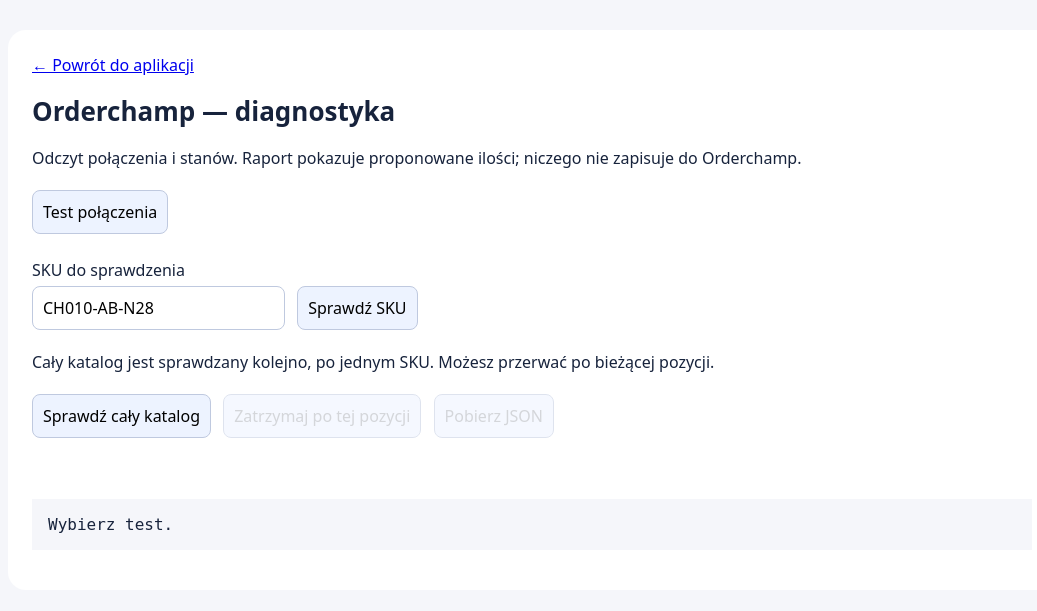
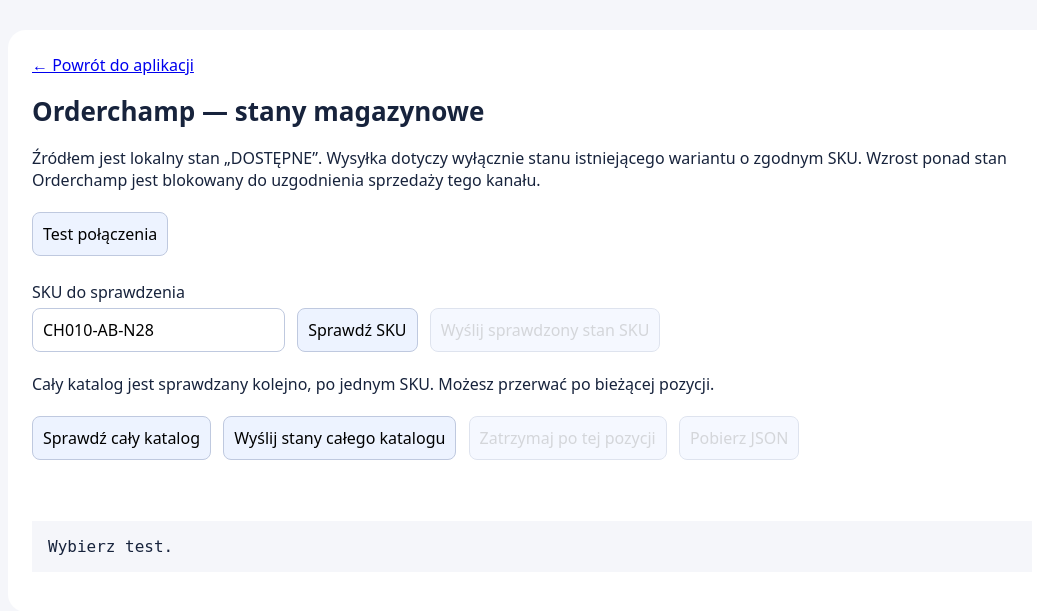
Before and after one commit to niedzwieckimn-ctrl/uchwyty, a Python web app: template templates/orderchamp_diagnostics.html in a window 1280 px wide. Shown: the top 611 px of the page, without its empty margins (108-1145 px from the left). Run offline with Jinja, Linux system fonts and the light colour scheme; the template is opened without the code that fills it, so the values that code supplies are empty.

Commit message:
Add files via upload

```diff
--- a/templates/orderchamp_diagnostics.html
+++ b/templates/orderchamp_diagnostics.html
@@ -17,14 +17,16 @@
 </head>
 <body><main>
   <a href="/">← Powrót do aplikacji</a>
-  <h1>Orderchamp — diagnostyka</h1>
-  <p>Odczyt połączenia i stanów. Raport pokazuje proponowane ilości; niczego nie zapisuje do Orderchamp.</p>
+  <h1>Orderchamp — stany magazynowe</h1>
+  <p>Źródłem jest lokalny stan „DOSTĘPNE”. Wysyłka dotyczy wyłącznie stanu istniejącego wariantu o zgodnym SKU. Wzrost ponad stan Orderchamp jest blokowany do uzgodnienia sprzedaży tego kanału.</p>
   <button id="connection" type="button">Test połączenia</button>
   <label for="sku">SKU do sprawdzenia</label>
   <input id="sku" value="CH010-AB-N28" maxlength="256">
   <button id="single" type="button">Sprawdź SKU</button>
+  <button id="push" type="button" disabled>Wyślij sprawdzony stan SKU</button>
   <p>Cały katalog jest sprawdzany kolejno, po jednym SKU. Możesz przerwać po bieżącej pozycji.</p>
   <button id="all" type="button">Sprawdź cały katalog</button>
+  <button id="push-all" type="button">Wyślij stany całego katalogu</button>
   <button id="stop" type="button" disabled>Zatrzymaj po tej pozycji</button>
   <button id="download" type="button" disabled>Pobierz JSON</button>
   <p id="status" role="status" aria-live="polite"></p>
```
